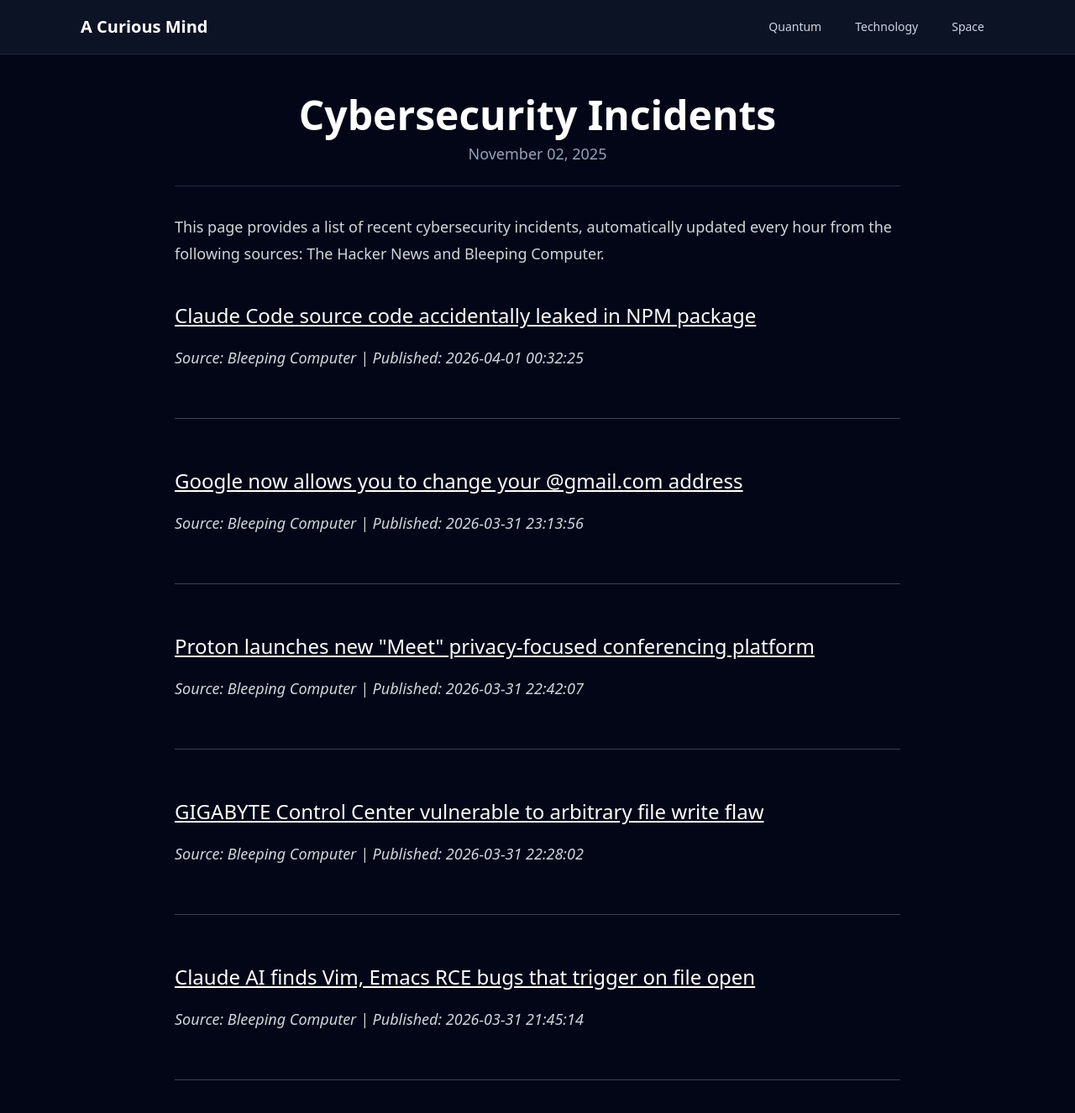
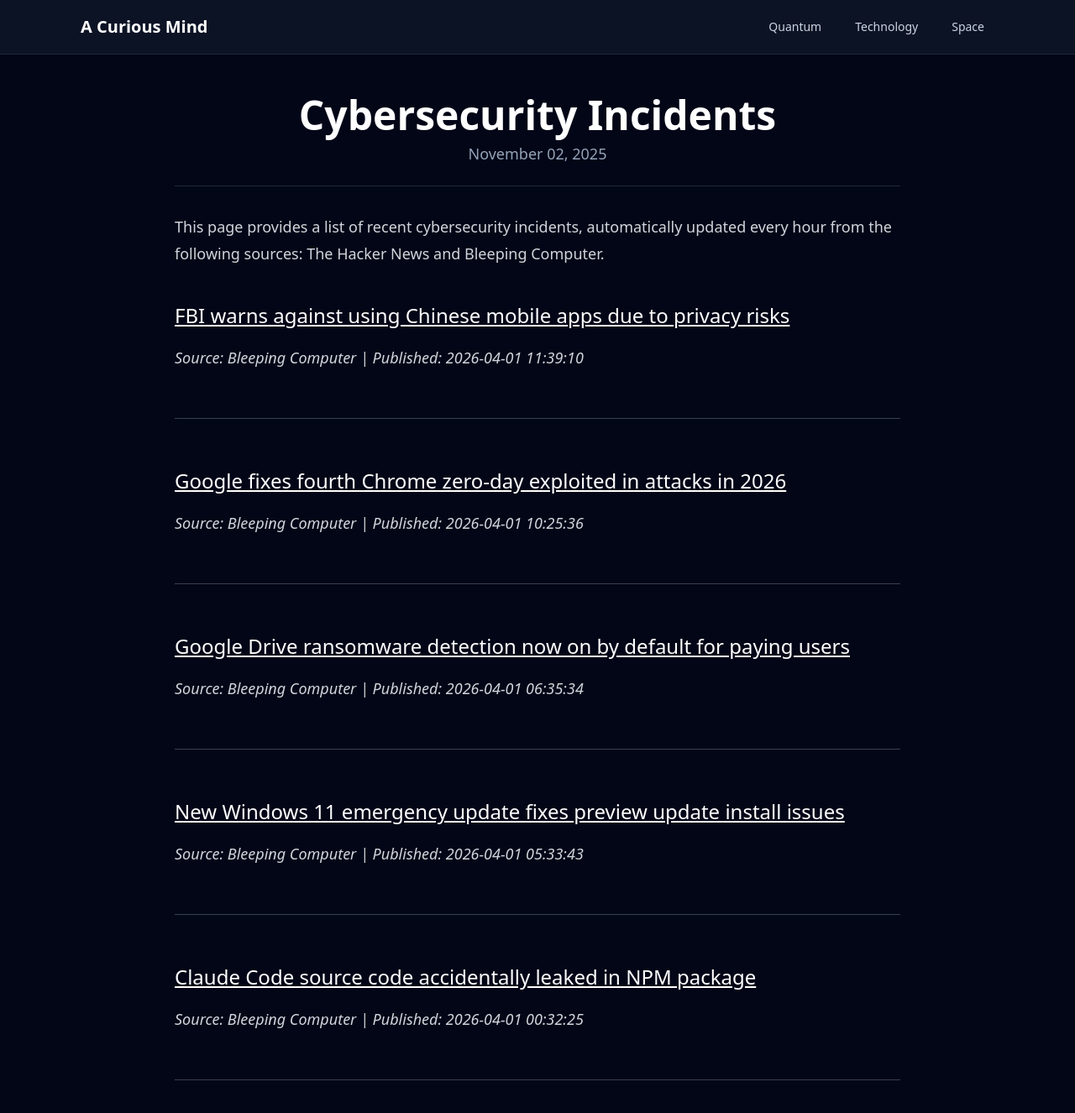
Before and after one commit to onehl7/onehl7.github.io, a Jekyll site: the page built from _posts/2025-11-02-cybersecurity-incidents.md, in a window 1280 px wide and 1400 px high. Shown: the top 1326 px of the window at 84% size. Built offline with Jekyll 4.4.1, drawn with Linux system fonts in a browser that asks for light colours; nearby versions of some CDN libraries.

Commit message:
Update news data

```diff
--- a/_data/news.json
+++ b/_data/news.json
@@ -1,32 +1,32 @@
 [
+  {
+    "source": "Bleeping Computer",
+    "title": "FBI warns against using Chinese mobile apps due to privacy risks",
+    "link": "https://www.bleepingcomputer.com/news/security/fbi-warns-against-using-chinese-mobile-apps-over-to-data-security-risks/",
+    "published": "2026-04-01 11:39:10"
+  },
+  {
+    "source": "Bleeping Computer",
+    "title": "Google fixes fourth Chrome zero-day exploited in attacks in 2026",
+    "link": "https://www.bleepingcomputer.com/news/security/google-fixes-fourth-chrome-zero-day-exploited-in-attacks-in-2026/",
+    "published": "2026-04-01 10:25:36"
+  },
+  {
+    "source": "Bleeping Computer",
+    "title": "Google Drive ransomware detection now on by default for paying users",
+    "link": "https://www.bleepingcomputer.com/news/security/google-drive-ransomware-detection-now-on-by-default-for-paying-users/",
+    "published": "2026-04-01 06:35:34"
+  },
+  {
+    "source": "Bleeping Computer",
+    "title": "New Windows 11 emergency update fixes preview update install issues",
+    "link": "https://www.bleepingcomputer.com/news/microsoft/new-windows-11-kb5086672-emergency-update-fixes-install-issues/",
+    "published": "2026-04-01 05:33:43"
+  },
   {
     "source": "Bleeping Computer",
     "title": "Claude Code source code accidentally leaked in NPM package",
     "link": "https://www.bleepingcomputer.com/news/artificial-intelligence/claude-code-source-code-accidentally-leaked-in-npm-package/",
     "published": "2026-04-01 00:32:25"
-  },
-  {
-    "source": "Bleeping Computer",
-    "title": "Google now allows you to change your @gmail.com address",
-    "link": "https://www.bleepingcomputer.com/news/google/google-now-allows-you-to-change-your-gmailcom-address/",
-    "published": "2026-03-31 23:13:56"
-  },
-  {
-    "source": "Bleeping Computer",
-    "title": "Proton launches new \"Meet\" privacy-focused conferencing platform",
-    "link": "https://www.bleepingcomputer.com/news/security/proton-launches-new-meet-privacy-focused-conferencing-platform/",
-    "published": "2026-03-31 22:42:07"
-  },
-  {
-    "source": "Bleeping Computer",
-    "title": "GIGABYTE Control Center vulnerable to arbitrary file write flaw",
-    "link": "https://www.bleepingcomputer.com/news/security/gigabyte-control-center-vulnerable-to-arbitrary-file-write-flaw/",
-    "published": "2026-03-31 22:28:02"
-  },
-  {
-    "source": "Bleeping Computer",
-    "title": "Claude AI finds Vim, Emacs RCE bugs that trigger on file open",
-    "link": "https://www.bleepingcomputer.com/news/security/claude-ai-finds-vim-emacs-rce-bugs-that-trigger-on-file-open/",
-    "published": "2026-03-31 21:45:14"
   }
 ]
```
